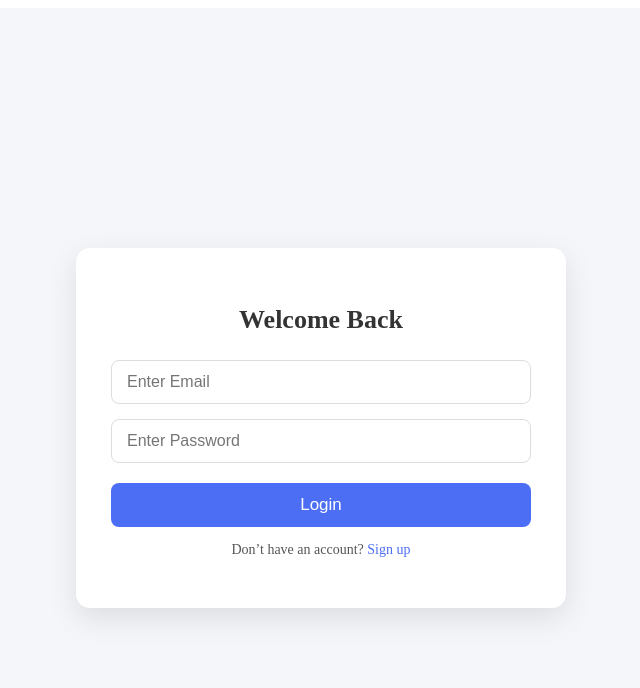
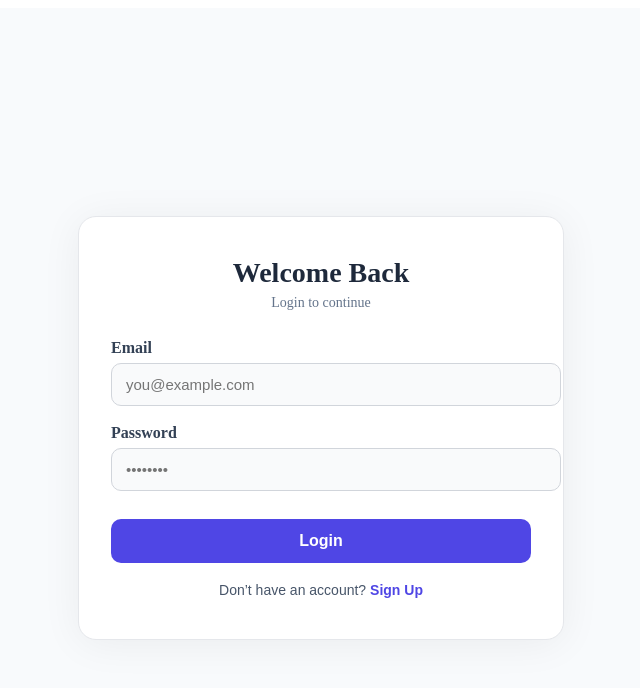
Before and after one commit to suspicious115478/lallaff, a React (Vite) app in the folder frontendd/: page / in a window 1280 px wide. Both pictures are taken after a click on the element "Login". Shown: the top 688 px of the page, without its empty margins (319-959 px from the left). Built offline with nearby package versions, Linux system fonts and the light colour scheme; no server answers.

Commit message:
Update LoginPage.jsx

```diff
--- a/frontendd/src/LoginPage.jsx
+++ b/frontendd/src/LoginPage.jsx
@@ -32,42 +32,47 @@ function LoginPage({ onLoginSuccess, goToSignup }) {
   };
 
   return (
-    <div style={styles.container}>
+    <div style={styles.page}>
       <div style={styles.card}>
         <h2 style={styles.title}>Welcome Back</h2>
+        <p style={styles.subtitle}>Login to continue</p>
 
         <form onSubmit={submitLogin} style={styles.form}>
+          <div style={styles.inputGroup}>
+            <label style={styles.label}>Email</label>
             <input
               type="email"
-            placeholder="Enter Email"
               required
               value={email}
               onChange={(e) => setEmail(e.target.value)}
               style={styles.input}
+              placeholder="you@example.com"
             />
+          </div>
 
+          <div style={styles.inputGroup}>
+            <label style={styles.label}>Password</label>
             <input
               type="password"
-            placeholder="Enter Password"
               required
               value={password}
               onChange={(e) => setPassword(e.target.value)}
               style={styles.input}
+              placeholder="••••••••"
             />
+          </div>
 
           <button type="submit" style={styles.button}>
             Login
           </button>
         </form>
 
-        <p style={styles.switchText}>
+        <button onClick={goToSignup} style={styles.switchBtn}>
           Don’t have an account?{" "}
-          <span style={styles.link} onClick={goToSignup}>
-            Sign up
-          </span>
-        </p>
+          <span style={styles.linkText}>Sign Up</span>
+        </button>
 
-        <p style={styles.status}>{status}</p>
+        {status && <p style={styles.status}>{status}</p>}
       </div>
     </div>
   );
@@ -76,68 +81,102 @@ function LoginPage({ onLoginSuccess, goToSignup }) {
 export default LoginPage;
 
 const styles = {
-  container: {
+  page: {
+    minHeight: "100vh",
+    background: "#f8fafc",
     display: "flex",
     justifyContent: "center",
     alignItems: "center",
-    minHeight: "100vh",
-    background: "#f5f6fa",
-    padding: "20px",
+    padding: 20,
   },
+
   card: {
     width: "100%",
-    maxWidth: "420px",
-    background: "#fff",
-    borderRadius: "14px",
-    padding: "35px",
-    boxShadow: "0 10px 30px rgba(0,0,0,0.1)",
+    maxWidth: 420,
+    background: "white",
+    borderRadius: 18,
+    padding: "40px 32px",
+    boxShadow: "0 4px 40px rgba(0,0,0,0.06)",
+    border: "1px solid #e5e7eb",
+    animation: "fadeIn 0.4s ease",
   },
+
   title: {
+    fontSize: 28,
+    margin: 0,
+    fontWeight: 700,
     textAlign: "center",
-    marginBottom: "25px",
-    fontSize: "26px",
-    fontWeight: "600",
-    color: "#333",
+    color: "#1e293b",
   },
+
+  subtitle: {
+    textAlign: "center",
+    fontSize: 14,
+    color: "#64748b",
+    marginTop: 6,
+    marginBottom: 28,
+  },
+
   form: {
-    display: "flex",
-    flexDirection: "column",
-    gap: "15px",
+    width: "100%",
   },
+
+  inputGroup: {
+    marginBottom: 18,
+  },
+
+  label: {
+    display: "block",
+    fontWeight: 600,
+    color: "#334155",
+    marginBottom: 6,
+  },
+
   input: {
-    padding: "12px 15px",
-    fontSize: "16px",
-    border: "1px solid #ddd",
-    borderRadius: "8px",
+    width: "100%",
+    padding: "12px 14px",
+    borderRadius: 10,
+    border: "1px solid #d1d5db",
+    fontSize: 15,
     outline: "none",
+    background: "#f9fafb",
     transition: "0.2s",
   },
+
   button: {
-    padding: "12px",
-    fontSize: "17px",
-    background: "#4C6EF5",
+    width: "100%",
+    padding: "13px 0",
+    background: "#4f46e5",
+    color: "white",
+    fontSize: 16,
+    borderRadius: 10,
     border: "none",
-    color: "white",
-    borderRadius: "8px",
     cursor: "pointer",
-    marginTop: "5px",
+    marginTop: 10,
+    fontWeight: 600,
     transition: "0.2s",
   },
-  link: {
-    color: "#4C6EF5",
+
+  switchBtn: {
+    marginTop: 18,
+    width: "100%",
+    textAlign: "center",
+    background: "none",
+    border: "none",
+    color: "#475569",
+    fontSize: 14,
     cursor: "pointer",
-    fontWeight: "500",
   },
-  switchText: {
-    marginTop: "15px",
+
+  linkText: {
+    color: "#4f46e5",
+    fontWeight: 600,
+  },
+
+  status: {
+    marginTop: 18,
     textAlign: "center",
-    color: "#555",
-    fontSize: "14px",
-  },
-  status: {
-    marginTop: "15px",
-    textAlign: "center",
-    color: "#666",
-    fontSize: "14px",
+    fontSize: 14,
+    color: "#475569",
   },
 };
```
Lines whose indentation alone changed are shown as unchanged.
